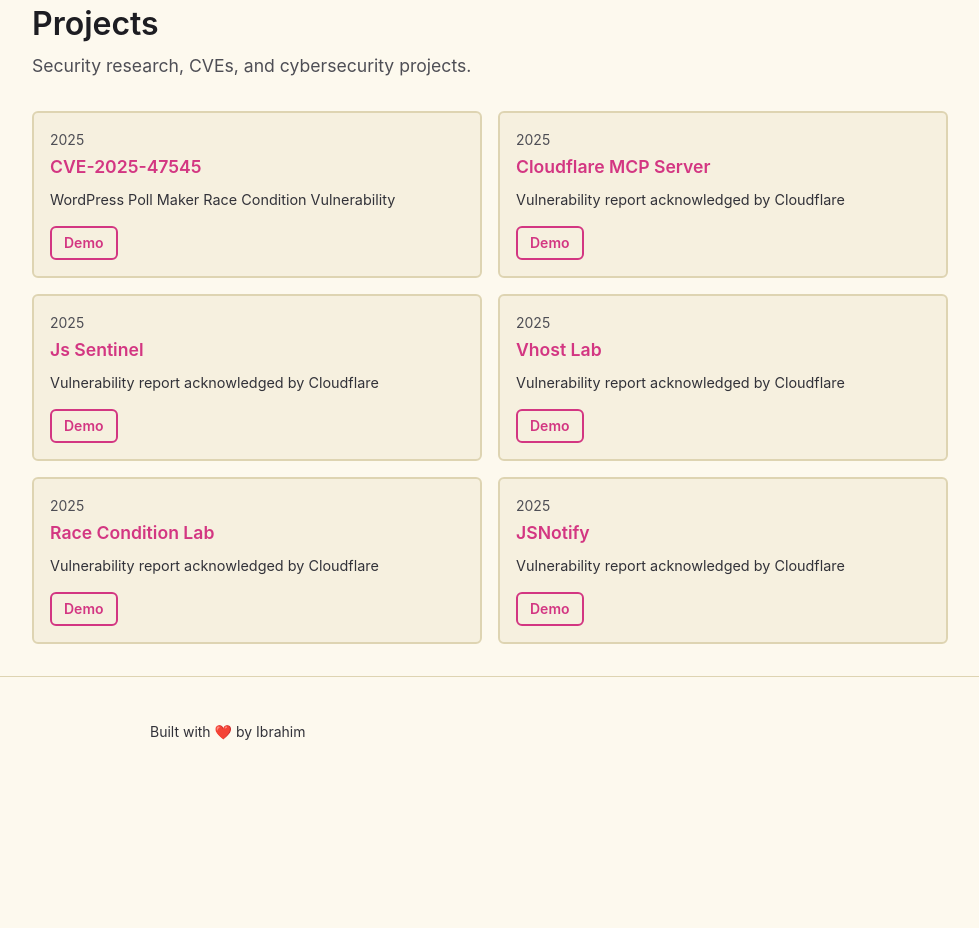
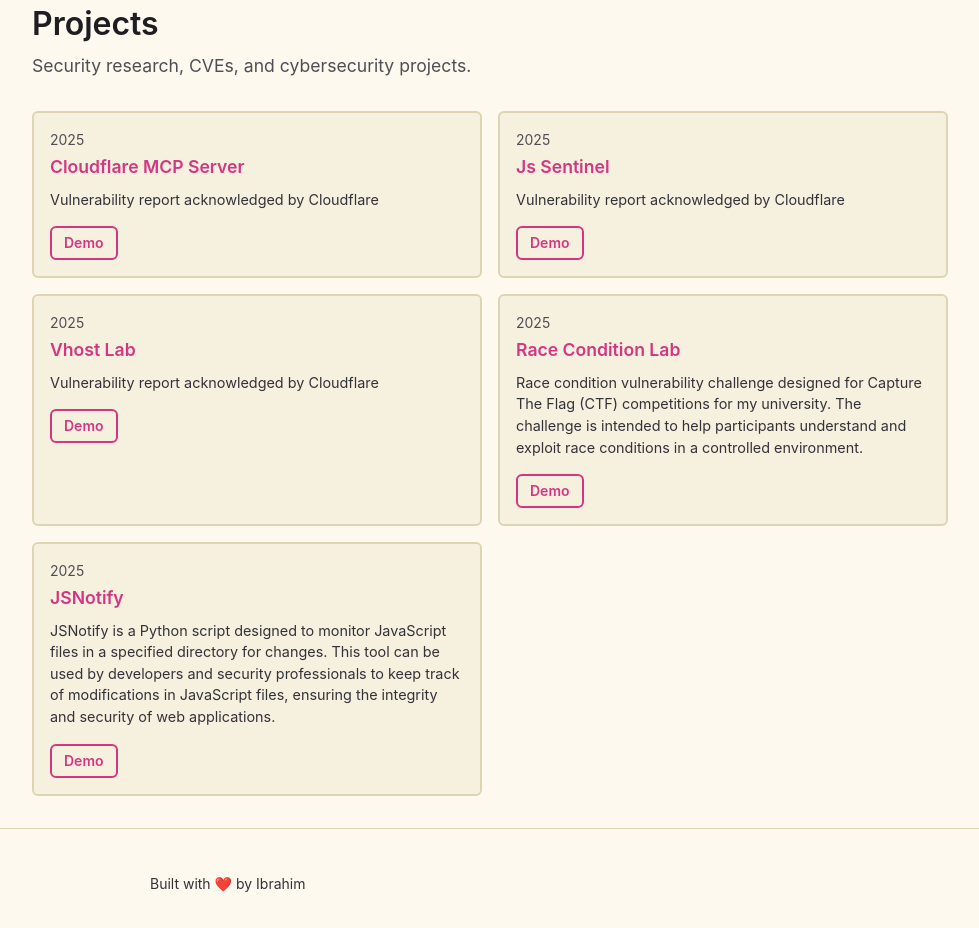
Before and after one commit to Ibrahim-sec/Ibrahim-sec.github.io, a Gatsby site: page / in a window 1280 px wide. Shown: the part 1103-2031 px from the top of the page, without its empty margins (292-1271 px from the left). Before the commit the page ends 1889 px from the top, so only its background shows below. Built offline with nearby package versions, Linux system fonts and the light colour scheme; Gatsby itself is replaced by a stand-in of ours; some packages are replaced by stand-ins of ours; a web font is replaced by a local one.

Commit message:
Update projectsList.js

```diff
--- a/src/data/projectsList.js
+++ b/src/data/projectsList.js
@@ -1,12 +1,4 @@
 export const projectsList = [
-  {
-    name: 'CVE-2025-47545',
-    date: '2025',
-    slug: 'cve-2025-47545',
-    tagline: 'WordPress Poll Maker Race Condition Vulnerability',
-    url: 'https://cve.mitre.org/cgi-bin/cvename.cgi?name=CVE-2025-47545',
-    highlight: true,
-  },
   {
     name: 'Cloudflare MCP Server',
     date: '2025',
@@ -32,14 +24,14 @@
     name: 'Race Condition Lab',
     date: '2025',
     slug: 'CTF-RaceCondition',
-    tagline: 'Vulnerability report acknowledged by Cloudflare',
+    tagline: 'Race condition vulnerability challenge designed for Capture The Flag (CTF) competitions for my university. The challenge is intended to help participants understand and exploit race conditions in a controlled environment.',
     highlight: true,
   },
   {
     name: 'JSNotify',
     date: '2025',
     slug: 'JSNotify',
-    tagline: 'Vulnerability report acknowledged by Cloudflare',
+    tagline: 'JSNotify is a Python script designed to monitor JavaScript files in a specified directory for changes. This tool can be used by developers and security professionals to keep track of modifications in JavaScript files, ensuring the integrity and security of web applications.',
     highlight: true,
   }
 ]
```
